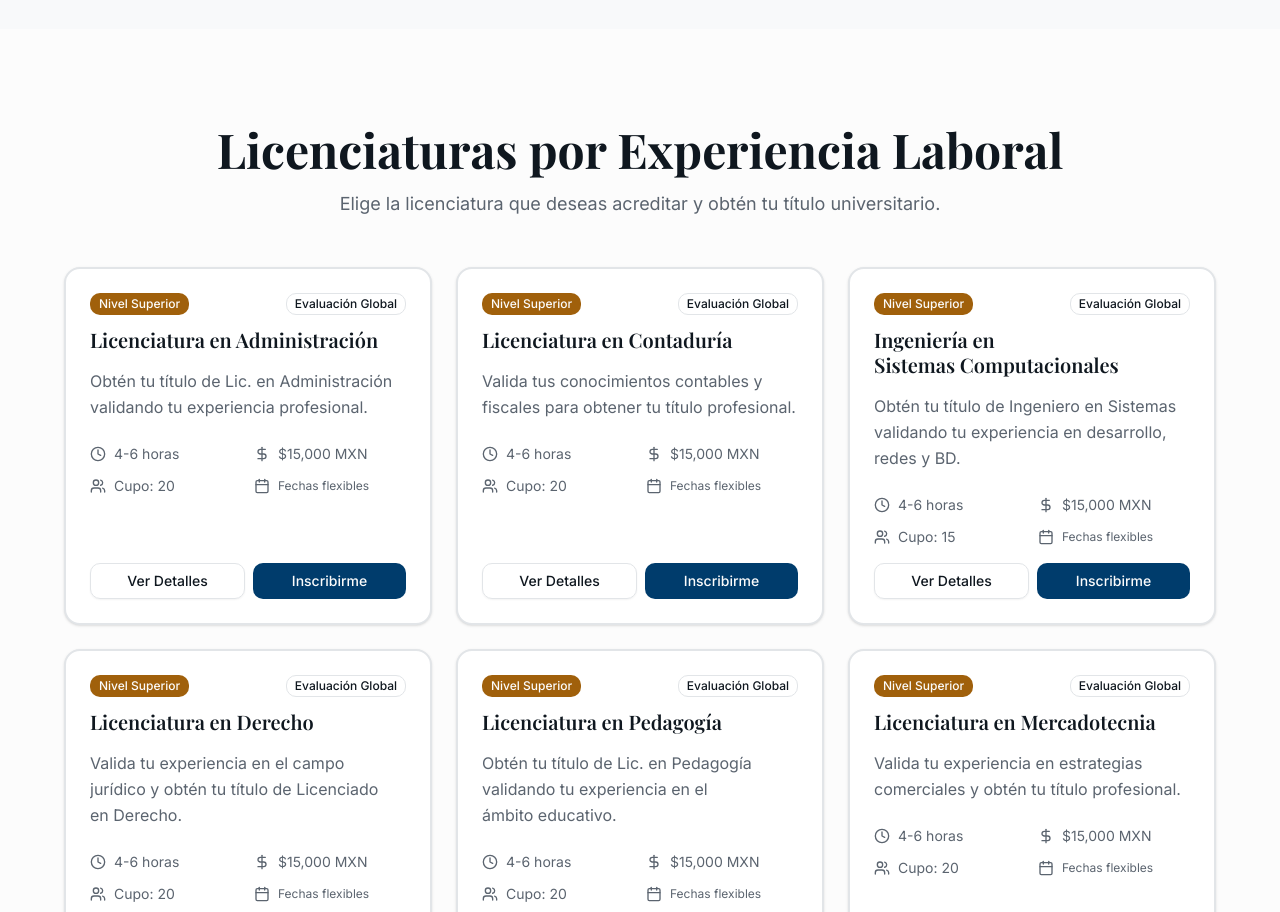
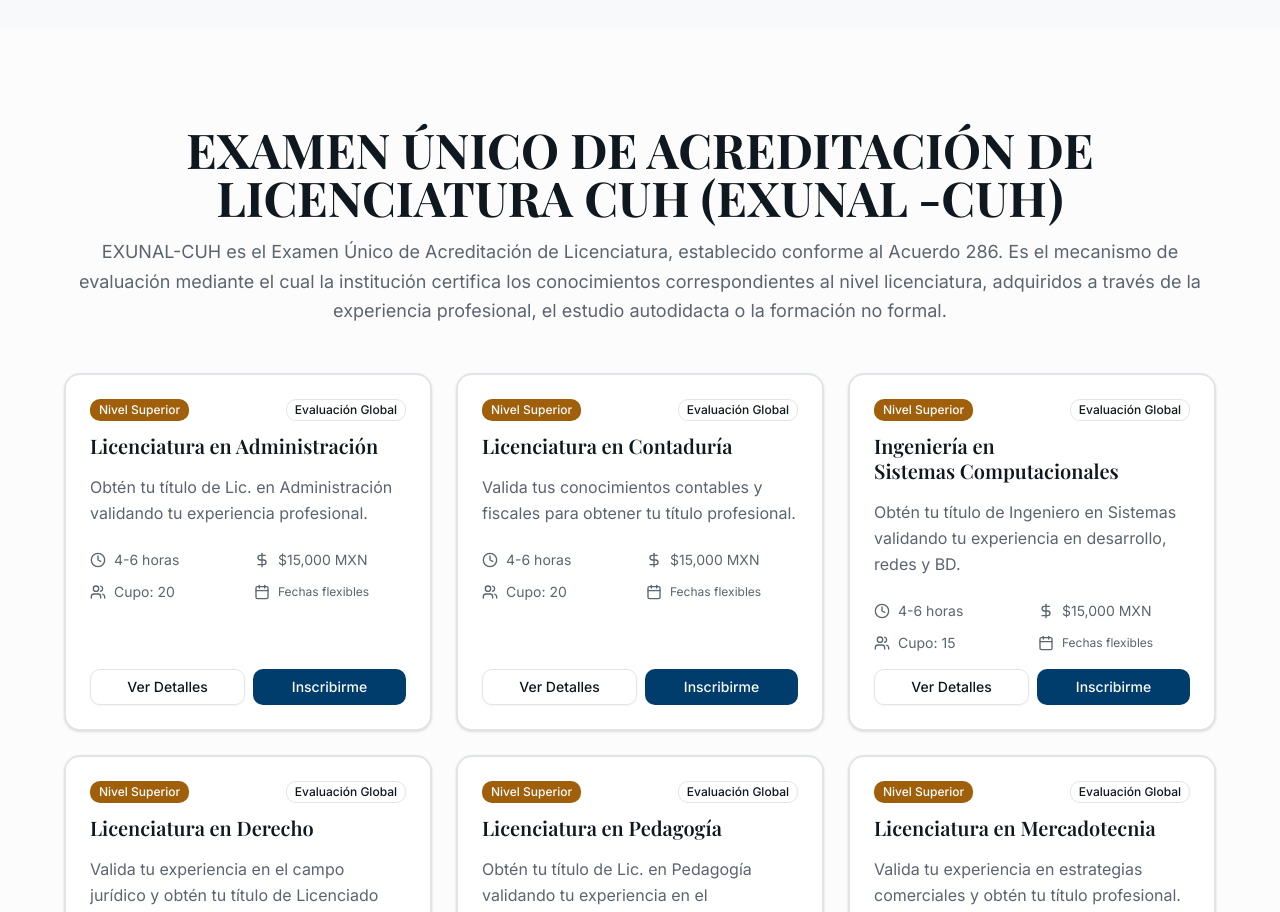
Before and after one commit to AdrianGuerra-byte/acuerdo286, a Next.js app: page / in a window 1280 px wide. Shown: the part 4920-5832 px from the top of the page. Built offline with nearby package versions, Linux system fonts and the light colour scheme; a web font is replaced by a local one.

Commit message:
feat(exam-catalog.tsx) updated titles

```diff
--- a/components/exam-catalog.tsx
+++ b/components/exam-catalog.tsx
@@ -32,11 +32,12 @@ export function ExamCatalog() {
             {/* Header */}
             <div className="text-center space-y-4">
               <h2 className="font-serif font-bold text-3xl sm:text-4xl lg:text-5xl text-foreground text-balance">
-                Licenciaturas por Experiencia Laboral
+                EXAMEN ÚNICO DE ACREDITACIÓN DE LICENCIATURA CUH (EXUNAL -CUH)
               </h2>
               <p className="text-lg text-muted-foreground leading-relaxed text-pretty">
-                Elige la licenciatura que deseas acreditar y obtén tu título
-                universitario.
+                EXUNAL-CUH es el Examen Único de Acreditación de Licenciatura, establecido conforme al Acuerdo 286. Es el mecanismo
+                de evaluación mediante el cual la institución certifica los conocimientos correspondientes al nivel licenciatura,
+                adquiridos a través de la experiencia profesional, el estudio autodidacta o la formación no formal.
               </p>
             </div>
 
```
